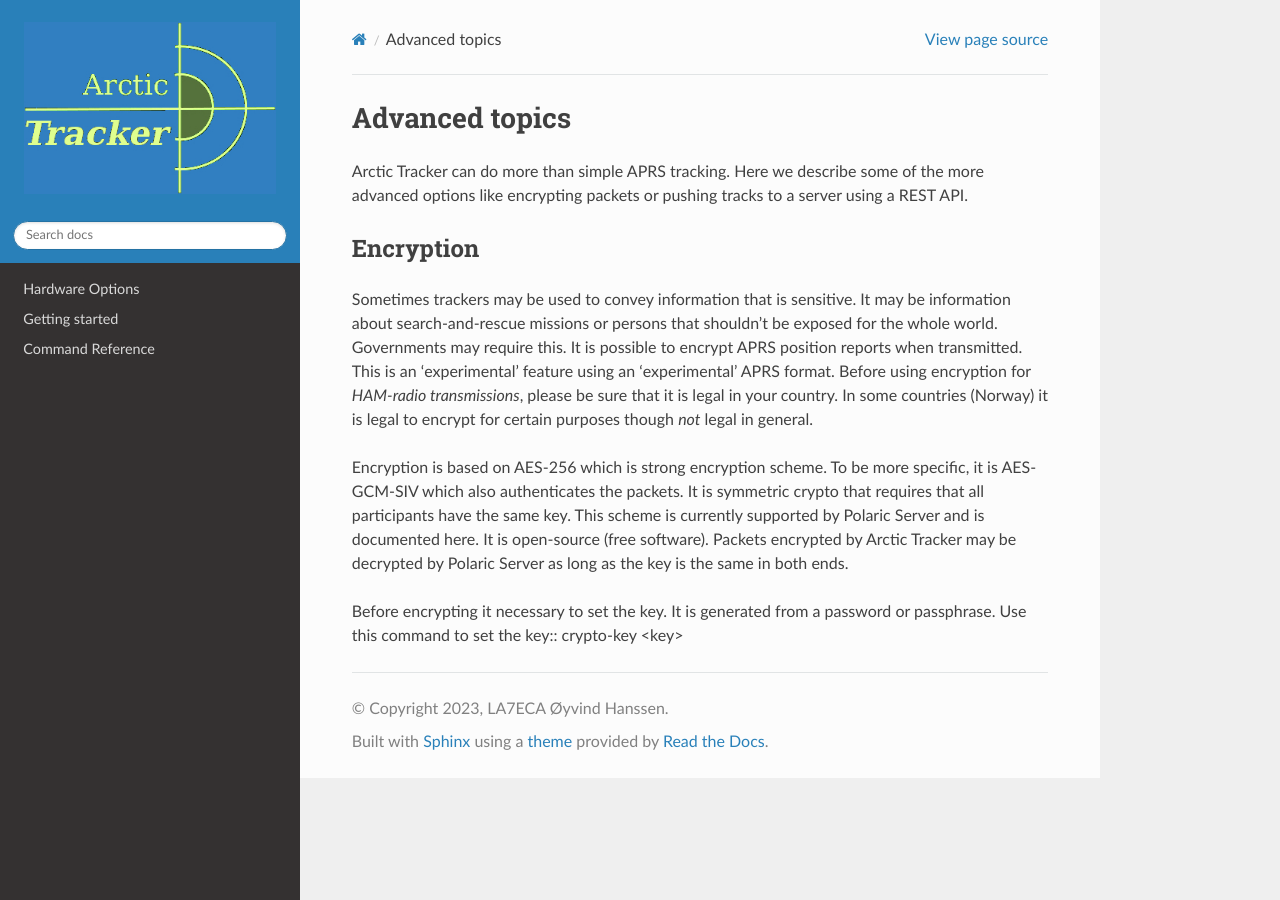
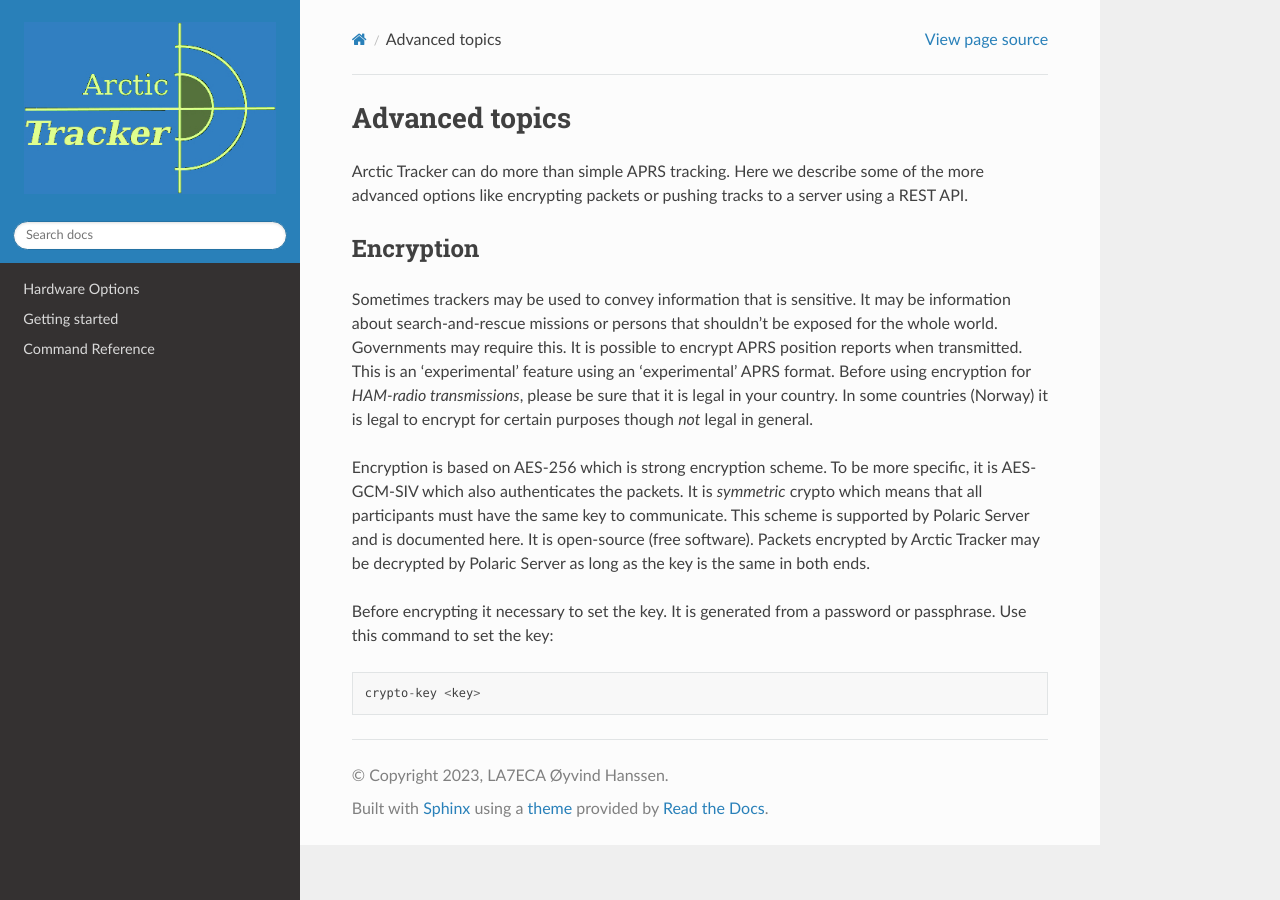
Before and after one commit to Hamlabs/ArcticTracker-docs, a Sphinx documentation site: the page built from docs/advanced.rst, in a window 1280 px wide. Built offline with Sphinx 7.4.7 and the Read the Docs theme 3.1.0, drawn with Linux system fonts in a browser that asks for light colours; pages that are not in the unit, such as notebooks, are missing from menus.

Commit message:
Update advanced.rst

```diff
--- a/docs/advanced.rst
+++ b/docs/advanced.rst
@@ -8,7 +8,8 @@
 ----------
 Sometimes trackers may be used to convey information that is sensitive. It may be information about search-and-rescue missions or persons that shouldn't be exposed for the whole world. Governments may require this.  It is possible to encrypt APRS position reports when transmitted. This is an 'experimental' feature using an 'experimental' APRS format. Before using encryption for *HAM-radio transmissions*, please be sure that it is legal in your country. In some countries (Norway) it is legal to encrypt for certain purposes though *not* legal in general.
 
-Encryption is based on AES-256 which is strong encryption scheme. To be more specific, it is AES-GCM-SIV which also authenticates the packets. It is symmetric crypto that requires that all participants have the same key. This scheme is currently supported by Polaric Server and is documented here. It is open-source (free software). Packets encrypted by Arctic Tracker may be decrypted by Polaric Server as long as the key is the same in both ends.
+Encryption is based on AES-256 which is strong encryption scheme. To be more specific, it is AES-GCM-SIV which also authenticates the packets. It is *symmetric* crypto which means that all participants must have the same key to communicate. This scheme is supported by Polaric Server and is documented here. It is open-source (free software). Packets encrypted by Arctic Tracker may be decrypted by Polaric Server as long as the key is the same in both ends.
 
 Before encrypting it necessary to set the key. It is generated from a password or passphrase. Use this command to set the key::
-crypto-key <key>
+
+   crypto-key <key>
```
